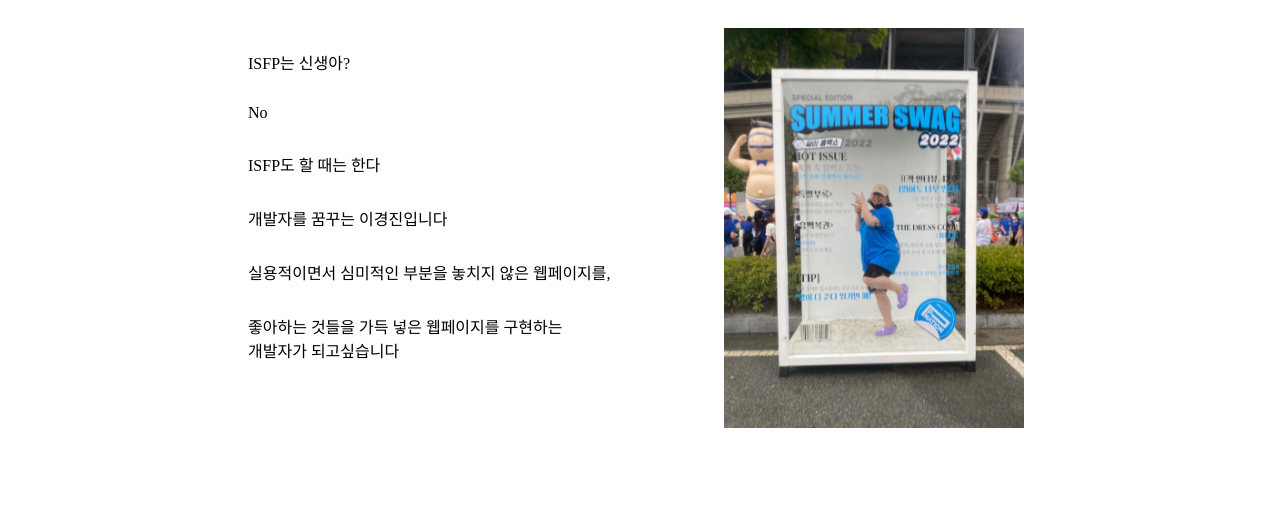
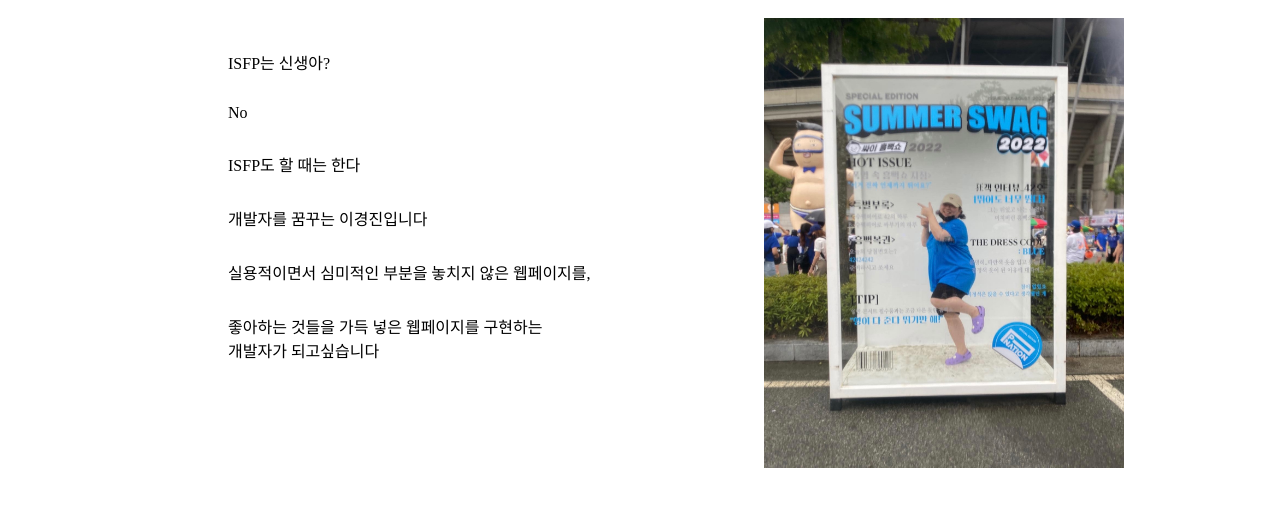
Before and after one commit to Jinny-Jin/about-me, a plain HTML site: page me.html in a window 1280 px wide. Shown: the part 204-710 px from the top of the page. Drawn offline with Linux system fonts and the light colour scheme.

Commit message:
Add files via upload
배너 수정

```diff
--- a/style.css
+++ b/style.css
@@ -32,7 +32,7 @@ a {
   color: black;
 }
 
-a:hover {
+a.logo:hover {
   color: hsl(269, 100%, 82%);
 }
 .banner {
@@ -56,6 +56,13 @@ a.banner-link {
   margin-top: 30px;
   margin-left: 50px;
 }
+a.banner-link:hover {
+  border: 1px solid hsla(269, 92%, 86%, 0.863);
+  border-radius: 8px;
+  padding: 2px 7px;
+  background-color: hsla(269, 92%, 86%, 0.863);
+}
+
 #me-page {
   position: absolute;
   right: 450px;
@@ -93,8 +100,8 @@ a.banner-link {
 .my-container {
   border: 2px solid rgba(207, 163, 255, 0);
   border-right: none;
-  width: 450px;
-  margin-left: 200px;
+  width: 400px;
+  margin-left: 100px;
 }
 .introduce {
   font-weight: 530;
@@ -104,37 +111,26 @@ a.banner-link {
 /**사진**/
 
 .my-img {
-  width: 500px;
-  height: 500px;
+  width: 410px;
+  height: 450px;
   position: relative;
+  overflow: hidden;
+}
+.my-img .inner {
+  display: flex;
+  flex-direction: row;
+  justify-content: space-between;
+  width: 1200px;
+  transition: left 0.5s ease-out;
+  padding-left: 20px;
 }
 
 .inner img {
-  width: 300px;
-  height: 400px;
-  position: relative;
-  top: 10px;
-  left: -10px;
+  width: 360px;
+  height: 450px;
 }
 
 /**Tmi**/
-/**.boo i{
-    font-size: 50px;
-}
-.hippoboo{
-    width: 200px;
-    margin-top: 20px;
-    margin-left: 350px;
-    margin-bottom: -20px;
-}
-.Boo{
-    position: relative;
-    right: 45px;
-    bottom: 13px;
-}
-.tmi .hippoboo{
-    position: absolute;
-}**/
 
 /**본문**/
 /**제목**/
```
